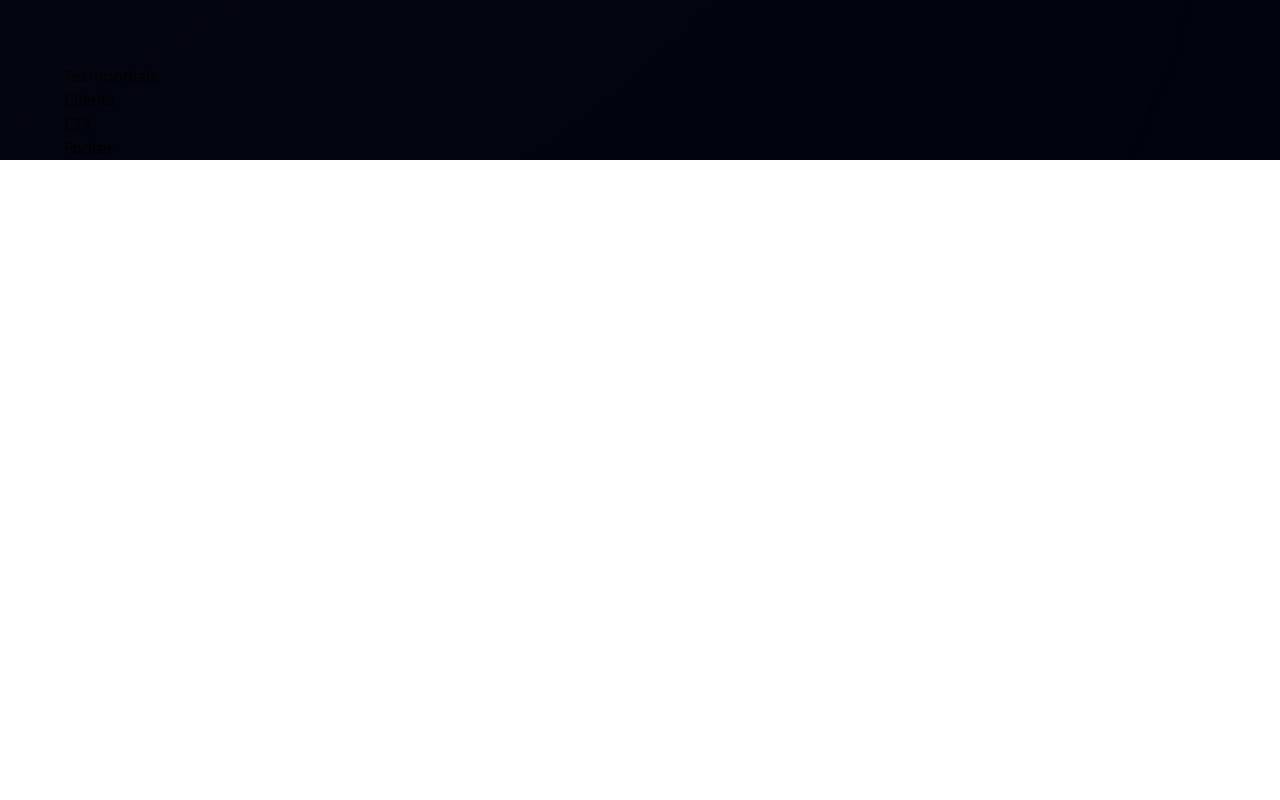
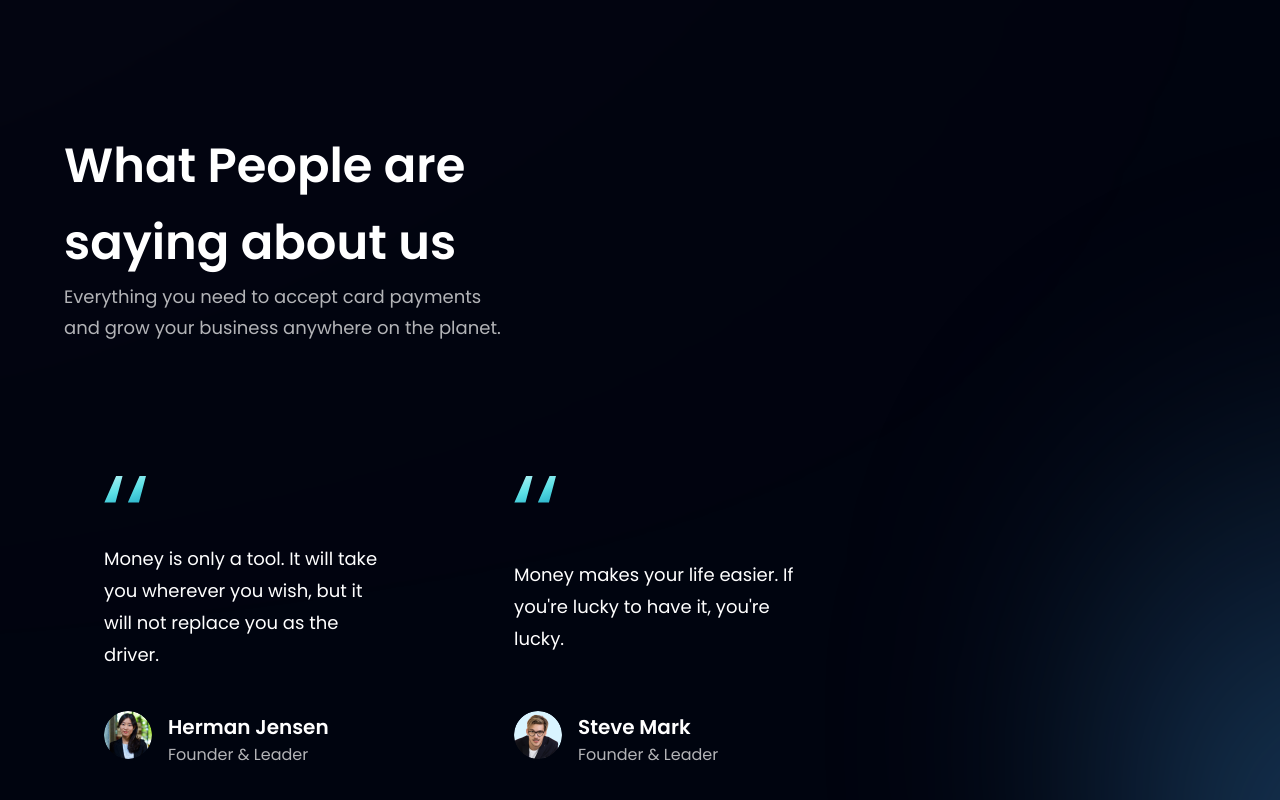
Before and after one commit to Gabrpimenta/react-tailwind, a React (Vite) app: page / in a window 1280 px wide. Shown: the part 2700-3500 px from the top of the page. Before the commit the page ends 2860 px from the top, so only its background shows below. Built offline with nearby package versions, Linux system fonts and the light colour scheme.

Commit message:
complete testimonials

```diff
--- a/src/components/FeedbackCard.jsx
+++ b/src/components/FeedbackCard.jsx
@@ -1,7 +1,27 @@
-import React from "react";
+import { quotes } from "../assets";
 
-const FeedbackCard = () => {
-  return <div>FeedbackCard</div>;
-};
+const FeedbackCard = ({ content, name, title, img }) => (
+  <div className='flex justify-between flex-col px-10 py-12 rounded-[20px] max-w-[370px] md:mr-10 sm:mr-5 mr-0 my-5 feedback-card'>
+    <img
+      src={quotes}
+      alt='double_quotes'
+      className='w-[42px] h-[27px] object-contain'
+    />
+    <p className='font-poppins font-normal text-[18px] leading-[32px] text-white my-10'>
+      {content}
+    </p>
+    <div className='flex flex-row'>
+      <img src={img} alt={name} className='w-[48px] h-[48px] rounded-full' />
+      <div className='flex flex-col ml-4'>
+        <h4 className='font-poppins font-semibold text-[20px] leading-[32px] text-white'>
+          {name}
+        </h4>
+        <p className='font-poppins font-normal text-[16px] leading-[24px] text-dimWhite'>
+          {title}
+        </p>
+      </div>
+    </div>
+  </div>
+);
 
 export default FeedbackCard;
--- a/src/components/Testimonials.jsx
+++ b/src/components/Testimonials.jsx
@@ -1,7 +1,30 @@
-import React from "react";
+import { feedback } from "../constants";
+import styles from "../style";
+import FeedbackCard from "./FeedbackCard";
 
-const Testimonials = () => {
-  return <div>Testimonials</div>;
-};
+const Testimonials = () => (
+  <section
+    id='clients'
+    className={`${styles.paddingY} ${styles.flexCenter} flex-col relative`}
+  >
+    <div className='absolute z-[0] w-[60%] h-[60%] -right-[50%] rounded-full blue__gradient' />
+    <div className='w-full flex- justify-between items-center md:flex-row flex-col sm:mb-16 mb-6 relative z-[1]'>
+      <h1 className={styles.heading2}>
+        What People are <br className='sm:block hidden' /> saying about us
+      </h1>
+      <div className='w-full md:mt-0 mt-6'>
+        <p className={`${styles.paragraph} text-left max-w-[450px]`}>
+          Everything you need to accept card payments and grow your business
+          anywhere on the planet.
+        </p>
+      </div>
+    </div>
+    <div className='flex flex-wrap sm:justify-start justify-center w-full feedback-container relative z-[1]'>
+      {feedback.map((card) => (
+        <FeedbackCard key={card.id} {...card} />
+      ))}
+    </div>
+  </section>
+);
 
 export default Testimonials;
```
